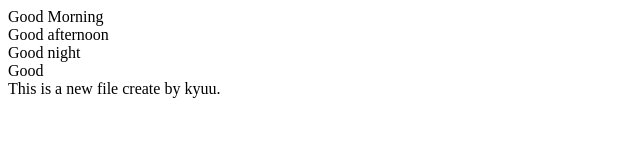
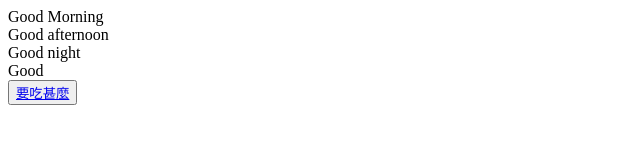
Before and after one commit to x2y04/2025-12-16, a plain HTML site: page index.html in a window 1280 px wide. Shown: the whole page, without its empty margins (0-640 px from the left). Drawn offline with Linux system fonts and the light colour scheme.

Commit message:
按鈕新增

```diff
--- a/index.html
+++ b/index.html
@@ -11,10 +11,6 @@
     <div>Good afternoon</div>
     <div>Good night</div>
     <div>Good</div>
-</body>
-
-</html>
-<body>
-    <div>This is a new file create by kyuu.</div>
+    <button type="button"><a href="./1.html">要吃甚麼</a></button>
 </body>
 </html>
```
